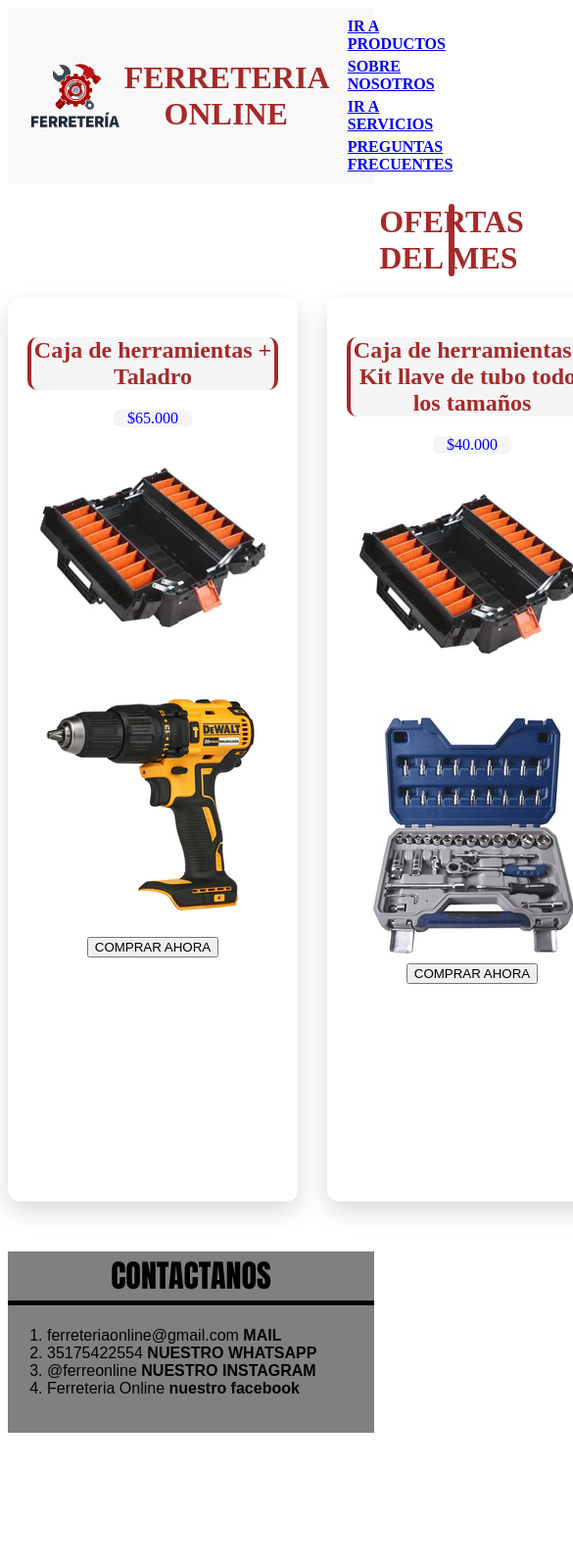
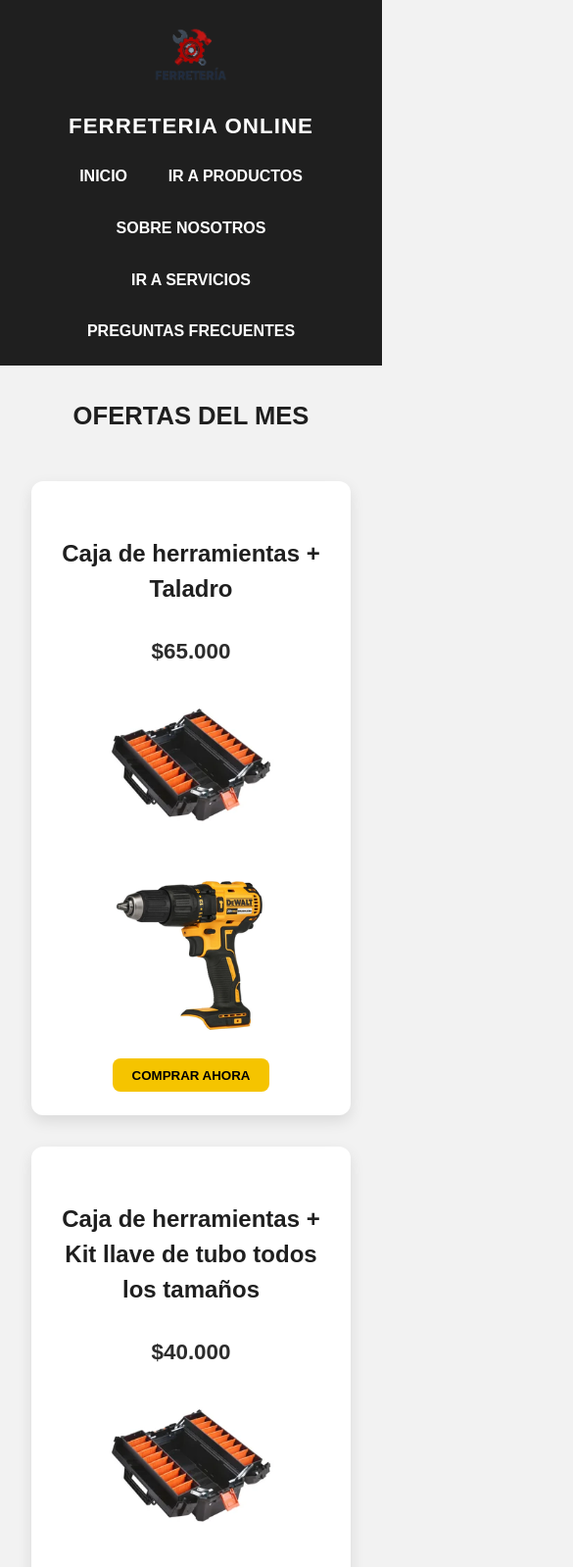
Before and after one commit to martingamer567/FERRETERIA-ONLINE, a plain HTML site: page index.html in a window 390 px wide. Shown: the top 1599 px of the page at 98% size, 585 px wide, since content can reach past the window. Before the commit the page ends 1470 px from the top, so only its background shows below. Drawn offline with Linux system fonts and the light colour scheme.

Commit message:
particiones de sass listas

```diff
--- a/index.html
+++ b/index.html
@@ -4,7 +4,7 @@
     <meta charset="UTF-8">
     <meta name="viewport" content="width=device-width, initial-scale=1.0">
     <title>Document</title>
-    <link rel="stylesheet" href="./styles/style.css">
+    <link rel="stylesheet" href="./styles/style-copia.css">
 </head>
 <body>
 
@@ -15,6 +15,7 @@
     <h1 class="titulo-empresa">FERRETERIA ONLINE</h1>
 
         <section class="links-header">
+            <a href="../index.html"><strong>INICIO</strong></a>
             <a href="./pages/productos.html"><strong>IR A PRODUCTOS</strong></a>
             <a href="./pages/sobre-nosotros.html"><strong>SOBRE NOSOTROS</strong></a>
             <a href="./pages/servicios.html"><strong>IR A SERVICIOS</strong></a>
@@ -26,7 +27,7 @@
 
 <main>
 
-    <h1 class="titulo-index">OFERTAS DEL MES</h1>
+    <h2 class="titulo-index">OFERTAS DEL MES</h2>
 
             <section class="contenedor">
                 <div class="seccion">
--- a/styles/style-copia.css
+++ b/styles/style-copia.css
@@ -1,179 +1,235 @@
-                                        /*header principal*/
-.header{
-    display: flex;
-    justify-content: space-between;
-    align-items: center;
-    padding: 10px 5%;
-    background-color: #f8f8f8;
+* {
+  margin: 0;
+  padding: 0;
+  box-sizing: border-box;
 }
 
-.titulo-empresa{
-
-    color: brown;
-    text-align: center;
-    border-radius: 7px;
-
+:root {
+  --negro: #1f1f1f;
+  --gris: #2c2c2c;
+  --gris-claro: #f2f2f2;
+  --amarillo: #f5c400;
+  --amarillo-oscuro: #d4a800;
+  --blanco: #ffffff;
 }
 
-.titulo-empresa{
+body {
+  font-family: Arial, Helvetica, sans-serif;
+  background-color: var(--gris-claro);
+  color: var(--negro);
+  line-height: 1.5;
+}
 
-    text-align: center;
-
+/* =====================
+   HEADER
+===================== */
+.header {
+  background-color: var(--negro);
+  color: var(--blanco);
+  display: flex;
+  flex-wrap: wrap;
+  align-items: center;
+  justify-content: space-between;
+  padding: 1rem 2rem;
+  gap: 1rem;
 }
 
 .logo {
-    width: 100px;
-    height: auto;
+  width: 80px;
+  border-radius: 8px;
 }
 
-.links-header{
-    display: grid;
-    grid-column: auto;
-    row-gap: 5px;
-    margin-left: 20px;
-    text-decoration: none;
-    color: blue;
+.titulo-empresa {
+  font-size: 1.8rem;
+  letter-spacing: 1px;
 }
 
-
-
-                            /*titulos principales*/
-
-
-
-.titulo-index{
+.links-header {
   display: flex;
-    justify-content: center;
-    color: brown;
-    background-color: whitesmoke;
-    max-width: 500px;
-    margin-left: 450px;
-    border-left: solid brown;
-    border-radius: 10px;
-    border-right: solid brown;
+  gap: 1rem;
+  flex-wrap: wrap;
 }
 
-.titulo{
-
-    border-radius: 7px;
-    box-shadow: 5px 2px 1px 1px whitesmoke;
-
+.links-header a,
+.header a {
+  color: var(--blanco);
+  text-decoration: none;
+  font-weight: bold;
+  padding: 0.4rem 0.8rem;
+  border-radius: 6px;
+  transition: background 0.3s;
 }
 
-.titulo-secc-ind{
-
-    background-color: whitesmoke;
-    border-radius: 10px;
-    border-left: brown solid 4px;
-    border-right: brown solid 4px;
-
+.links-header a:hover,
+.header a:hover {
+  background-color: var(--amarillo);
+  color: var(--negro);
 }
 
-                            /*precios*/
-.precios{
-
-    color: blue;
-    background-color: whitesmoke;
-    border-radius: 5px;
-    max-width: 80px;
-    margin: auto;
-
-
+/* =====================
+   MAIN TITLES
+===================== */
+.titulo-index,
+.titulo-footer,
+.titulo-secc-ind {
+  text-align: center;
+  margin: 2rem 0 1rem;
 }
 
+.titulo-index {
+  font-size: 2rem;
+}
 
-
-                            /* secciones en gral*/
-.products{
-
+/* =====================
+   CONTENEDORES / CARDS
+===================== */
+.contenedor,
+.products {
   display: flex;
   flex-wrap: wrap;
-    gap: 50px;
+  gap: 2rem;
   justify-content: center;
-    margin-top: 20px;
-
+  padding: 2rem;
 }
 
-.seccion{
-
-    color: brown;
-    padding: 20px;
-    background: white;
+.seccion {
+  background-color: var(--blanco);
+  width: 320px;
+  padding: 1.5rem;
   border-radius: 12px;
-    box-shadow: 0 10px 25px rgba(0,0,0,0.15);
-    text-align: center;
-    margin-bottom: 30px;
-
+  box-shadow: 0 6px 15px rgba(0,0,0,0.1);
+  display: flex;
+  flex-direction: column;
+  align-items: center;
+  gap: 0.8rem;
+  transition: transform 0.3s, box-shadow 0.3s;
 }
 
-                                /* footers */
-
-.footer{
-    color: black;
-    background-color: gray;
-    font-family: Arial, Helvetica, sans-serif;
-    padding-bottom: 20px;
+.seccion:hover {
+  transform: translateY(-5px);
+  box-shadow: 0 12px 25px rgba(0,0,0,0.15);
 }
 
-.titulo-footer{
-    font-family: Impact, Haettenschweiler, 'Arial Narrow Bold', sans-serif;
-    text-align: center;
-    border-bottom: 5px solid black;
-    padding-bottom: 1px;
-
+.seccion img {
+  width: 100%;
+  max-width: 180px;
+  object-fit: contain;
 }
 
-                            /* pagina sobre nosotros */
-
-.texto-relleno{
-    background-color: rgb(193, 116, 116);
-    max-width: 800px;
-    text-align: center;
-    margin-left: 300px;
-    border-radius: 10px;
-    border-left: 5px solid rgb(107, 60, 10);
-    margin-bottom: 100px;
-
+.precios {
+  font-size: 1.4rem;
+  font-weight: bold;
+  color: var(--gris);
 }
 
-
-.titulo-sobrenosotros{
-    text-align: center;
-    color: brown;
-    border-radius: 15px;
-    background-color: rgb(226, 117, 117);
-    border-left: solid rgb(83, 56, 16);
-    margin-bottom: 50px;
-
+/* =====================
+   BOTONES
+===================== */
+button,
+.boton {
+  background-color: var(--amarillo);
+  border: none;
+  padding: 0.6rem 1.2rem;
+  font-weight: bold;
+  border-radius: 8px;
+  cursor: pointer;
+  transition: transform 0.2s;
 }
 
-.contenedor{
-    display: flex;
-    justify-content: space-between;
-    gap: 30px;
-    margin-top: 20px;
+button:hover,
+.boton:hover {
+  background-color: var(--amarillo-oscuro);
+  transform: scale(1.05);
 }
 
-
-
-.preguntas-frecuentes{
-
-    margin-left: 20px;
+/* =====================
+   PREGUNTAS FRECUENTES
+===================== */
+.preguntas-frecuentes {
+  max-width: 800px;
+  margin: 2rem auto;
+  padding: 1.5rem;
+  background-color: var(--blanco);
+  border-radius: 12px;
+  box-shadow: 0 6px 15px rgba(0,0,0,0.1);
 }
 
+details {
+  margin-bottom: 1rem;
+}
 
-.boton{
-    display: inline-flex;
+summary {
+  cursor: pointer;
+  font-weight: bold;
+}
+
+/* =====================
+   SOBRE NOSOTROS
+===================== */
+.titulo-sobrenosotros {
+  background-color: var(--negro);
+  color: var(--blanco);
+  padding: 2rem;
+  text-align: center;
+}
+
+.texto-relleno {
+  max-width: 900px;
+  margin: 2rem auto;
+  padding: 1.5rem;
+  background-color: var(--blanco);
+  border-radius: 12px;
+  box-shadow: 0 6px 15px rgba(0,0,0,0.1);
+}
+
+/* =====================
+   FOOTER
+===================== */
+.footer {
+  background-color: var(--gris);
+  color: var(--blanco);
+  padding: 2rem;
+  margin-top: 3rem;
+}
+
+.footer ol {
+  list-style: none;
+  display: flex;
+  flex-direction: column;
+  gap: 0.5rem;
   align-items: center;
+}
+
+.footer a {
+  color: var(--amarillo);
+  text-decoration: none;
+}
+
+/* =====================
+   RESPONSIVE
+===================== */
+@media (max-width: 768px) {
+  .header {
+    flex-direction: column;
+    text-align: center;
+  }
+
+  .links-header {
     justify-content: center;
-    padding: 15px 35px;
-    background-color: var(--color-principal);
-    color: var(--color-texto);
-    font-size: 18px;
-    font-weight: bold;
-    text-transform: uppercase;
-    border-radius: 8px;
-    box-shadow: 0 4px 0px var(--color-oscuro);
-    transition: all 0.2s ease-in-out;
-    font-family: 'Segoe UI', Arial, sans-serif;
   }
+
+  .seccion {
+    width: 100%;
+    max-width: 350px;
+  }
+}
+
+@media (max-width: 480px) {
+  .titulo-empresa {
+    font-size: 1.4rem;
+  }
+
+  .titulo-index {
+    font-size: 1.6rem;
+  }
+}
```
Also changed, not shown: pages/preguntas-frecuentes.html (+15 -8 lines), pages/productos.html (+10 -4 lines), pages/servicios.html (+15 -10 lines), pages/sobre-nosotros.html (+15 -4 lines), sass/base/_reset.scss (added), sass/components/_form.scss (added), sass/layout/_footer.scss (added), sass/layout/_header.scss (added), sass/layout/_main.scss (added), sass/style.scss (added), sass/utilities/_variables.scss (added). Lines whose indentation alone changed are shown as unchanged.
